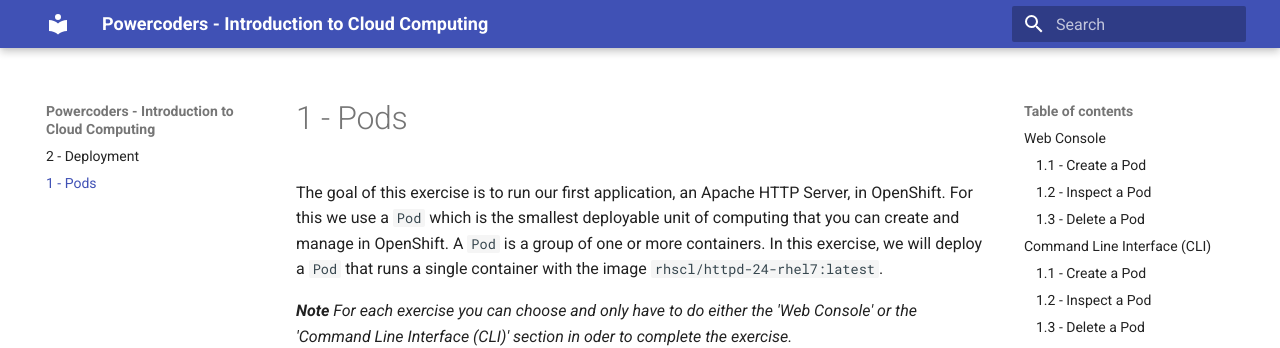
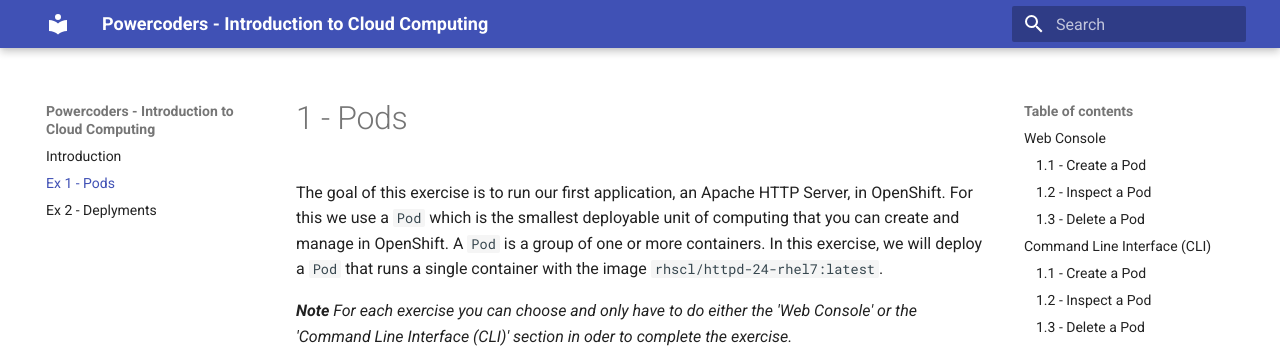
Before and after one commit to snorwin/powercoders, an MkDocs documentation site: the page built from docs/pod.md, in a window 1280 px wide. Shown: the top 348 px of the page. Built offline with MkDocs 1.6.1 and Material for MkDocs 9.7.7, drawn with Linux system fonts in a browser that asks for light colours.

Commit message:
Add stuff

```diff
--- a/mkdocs.yml
+++ b/mkdocs.yml
@@ -1,3 +1,7 @@
 site_name: Powercoders - Introduction to Cloud Computing
 theme:
   name: material
+nav:
+  - Introduction: index.md
+  - Ex 1 - Pods: pod.md
+  - Ex 2 - Deplyments: deployment.md
```
Also changed, not shown: docs/index.md (added, +1 -0 lines), docs/deployment.md (renamed from docs/Deployment.md), docs/pod.md (renamed from docs/Pod.md).
